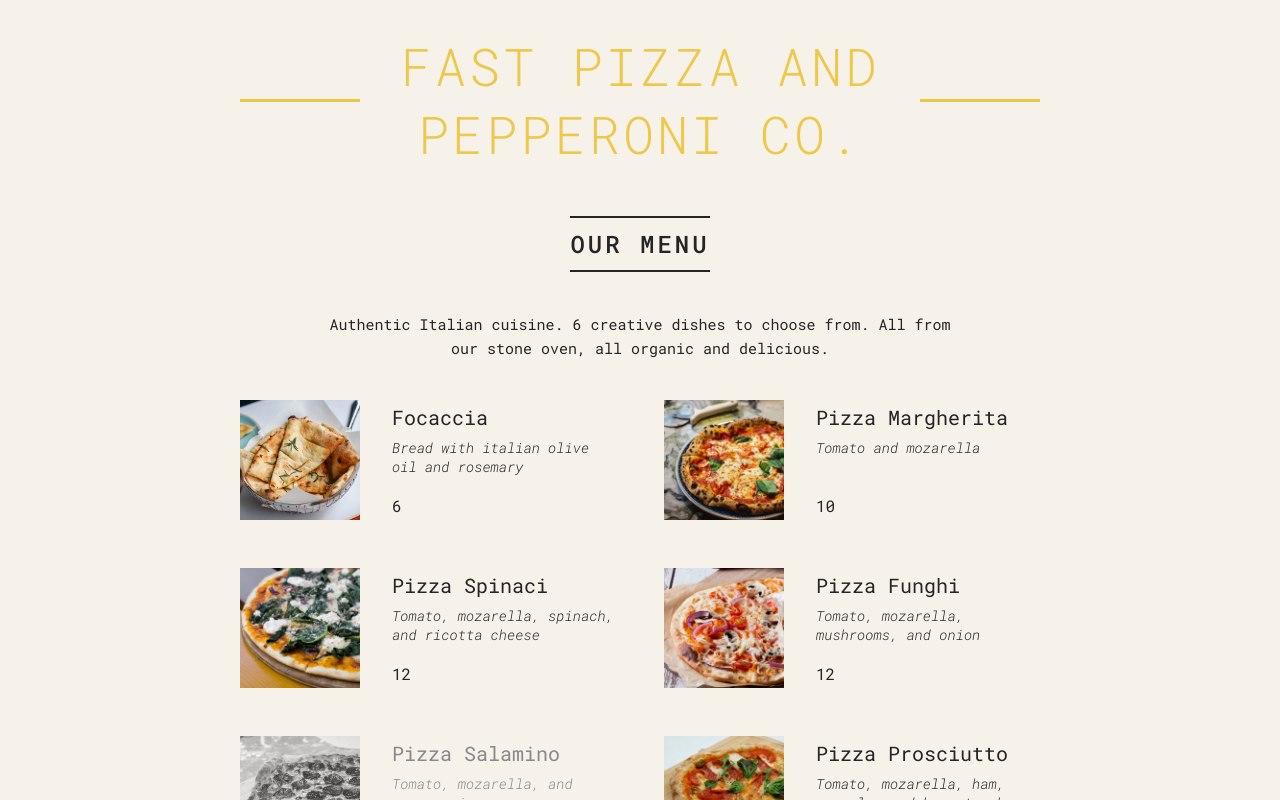
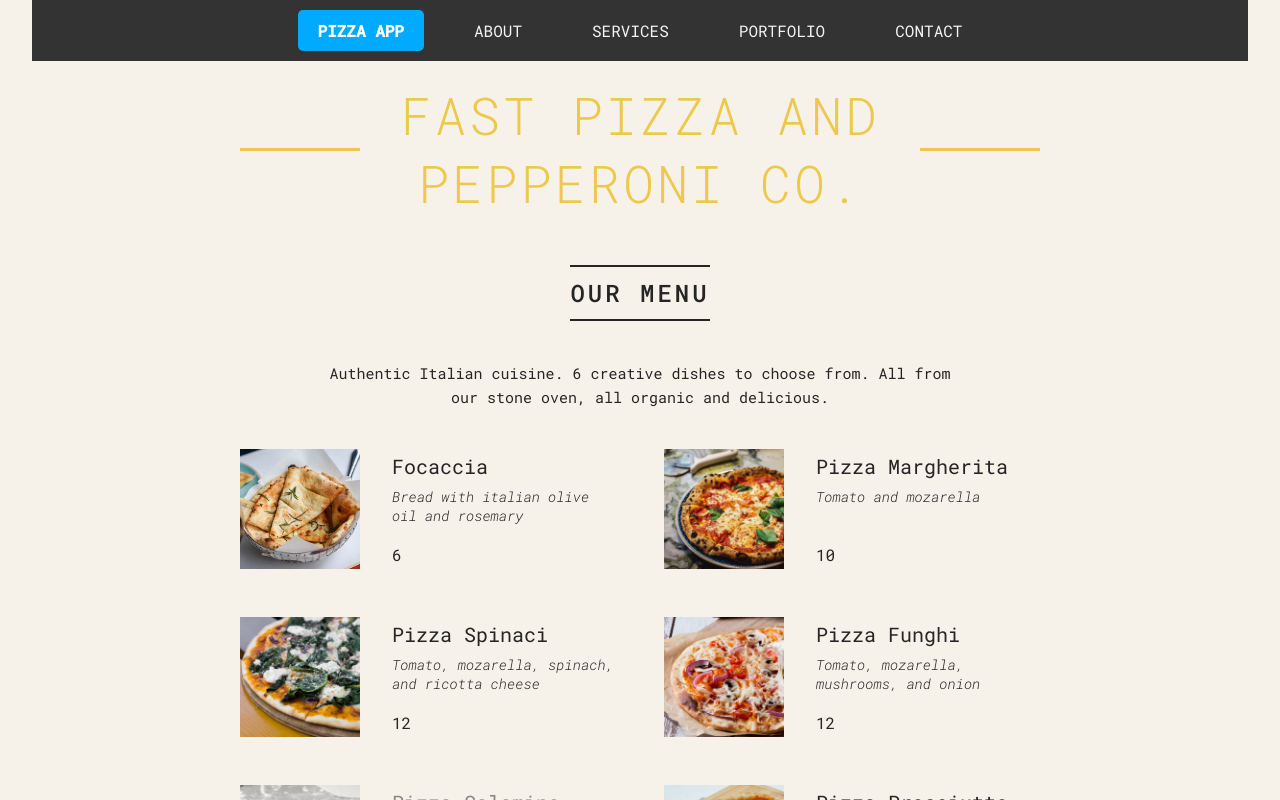
Before and after one commit to developerUmair/react-deep-dive, a React (Vite) app: page / in a window 1280 px wide. Shown: the top 800 px of the page. Built offline with nearby package versions, Linux system fonts and the light colour scheme.

Commit message:
add navigation menu so all projects will be in one app

```diff
--- a/src/App.jsx
+++ b/src/App.jsx
@@ -1,165 +1,16 @@
-import React, { useEffect, useState } from "react";
-import { Route, Routes } from "react-router-dom";
-import Signup from "./Auth/Signup";
-import Login from "./Auth/Login";
-import ProtectedRoute from "./components/ProtectedRoute";
-import TodoForm from "./components/TodoForm";
-import TodoList from "./components/TodoList";
-import NotificationManager from "./components/NotificationManager";
-import { auth, db } from "../utils/firebase/firebase";
-import { collection, query, where, orderBy, getDocs } from "firebase/firestore";
-import "./index.css";
-import { pizzaData } from "./data/data";
+import React from 'react'
+import PizzaApp from './Apps/PizzaApp'
+import NavMenu from './components/NavMenu'
+import { Route, Routes } from 'react-router-dom'
 
 const App = () => {
-  // const [todos, setTodos] = useState([]);
-  // const [user, setUser] = useState(null);
-  // const [loading, setLoading] = useState(true);
+  return (
+    <Routes>
+      <Route path="" element={<NavMenu />}>
+        <Route index element={<PizzaApp />} />
+      </Route>
+    </Routes>
+  )
+}
 
-  // useEffect(() => {
-  //   const unsubscribe = auth.onAuthStateChanged(user => {
-  //     setUser(user);
-  //     setLoading(false);
-  //   });
-  //   return () => unsubscribe();
-  // }, []);
-
-  // useEffect(() => {
-  //   if (user) {
-  //     const fetchData = async () => {
-  //       try {
-  //         const todosRef = collection(db, 'todos');
-  //         const q = query(todosRef, where('userId', '==', user.uid), orderBy('timestamp', 'desc'));
-  //         const querySnapshot = await getDocs(q);
-  //         if (!querySnapshot.empty) {
-  //           const todosList = querySnapshot.docs.map(doc => ({
-  //             ...doc.data(),
-  //             id: doc.id
-  //           }));
-  //           setTodos(todosList);
-  //         } else {
-  //           setTodos([]);
-  //         }
-  //       } catch (error) {
-  //         console.error("Error fetching todos: ", error);
-  //       }
-  //     };
-  //     fetchData();
-  //   } else {
-  //     setTodos([]);
-  //   }
-  // }, [user]);
-
-  // if (loading) {
-  //   return <div>Loading...</div>;
-  // }
-
-  return (
-    <div className="container">
-      <Header />
-      <Menu />
-      <Footer />
-    </div>
-    // <Routes>
-    //   <Route path='/signup' element={<Signup />} />
-    //   <Route path='/login' element={<Login />} />
-    //   <Route element={<ProtectedRoute />}>
-    //     <Route path='/' element={
-    //       <>
-    //         <TodoForm />
-    //         <TodoList todos={todos} />
-    //         <NotificationManager todos={todos} />
-    //       </>
-    //     } />
-    //   </Route>
-    // </Routes>
-  );
-
-  function Header() {
-    return (
-      <header className="header">
-        <h1>Fast Pizza and Pepperoni co.</h1>
-      </header>
-    );
-  }
-  function Menu() {
-    // let pizza = pizzaData;
-    return (
-      <main className="menu">
-        <h2>Our Menu</h2>
-        {pizzaData.length > 0 ? (
-          <>
-          <p>Authentic Italian cuisine. 6 creative dishes to choose from. All from our stone oven, all organic and delicious.</p>
-          <ul className="pizzas">
-            {pizzaData.map((pizza) => (
-              <Pizza pizzaObj={pizza} key={pizza.name} />
-            ))}
-          </ul>
-          </>
-        ): <p>We're still working on our menu. Please come back later :)</p>}
-      </main>
-    );
-  }
-
-  function Pizza({pizzaObj}) {
-    return (
-      <li className={`pizza ${pizzaObj.soldOut && "sold-out"}`}>
-        <img src={pizzaObj.photoUrl} alt={pizzaObj.name} />
-        <div>
-          <h3>{pizzaObj.name}</h3>
-          <p>{pizzaObj.ingredients}</p>
-          <span>
-            {pizzaObj.soldOut ? "SOLD OUT" : pizzaObj.price}
-          </span>
-        </div>
-      </li>
-    );
-  }
-
-  function Footer() {
-    const [currentTime, setCurrentTime] = useState(new Date());
-    const [isOpen, setIsOpen] = useState(false);
-
-    const openHour = 12;
-    const closeHour = 22;
-
-    if (currentTime >= openHour && currentTime < closeHour) {
-      setIsOpen(true);
-    }
-    useEffect(() => {
-      const timer = setInterval(() => {
-        const now = new Date();
-        setCurrentTime(now);
-
-        const currentHour = now.getHours();
-
-        if (currentHour >= openHour && currentHour < closeHour) {
-          setIsOpen(true);
-        } else {
-          setIsOpen(false);
-        }
-      }, 1000);
-
-      return () => clearInterval(timer);
-    }, []);
-    return (
-      <footer className="footer">
-      <Order isOpen={isOpen} currentTime={currentTime} closeHour={closeHour} openHour={openHour} />
-      </footer>
-    );
-  }
-
-  function Order({currentTime, isOpen, closeHour, openHour}){
-    return(
-      <div className="order">
-      {currentTime.toLocaleTimeString()} We are currently{" "}
-      {isOpen
-        ? `open till ${closeHour}:00. Come visit us or order online.`
-        : `closed till ${openHour}:00`}
-      !<button className="btn">order</button>
-    </div>
-    )
-  }
-};
-
-export default App;
+export default App
--- /dev/null
+++ b/src/Apps/PizzaApp.jsx
@@ -0,0 +1,102 @@
+import React, { useEffect, useState } from "react";
+import { Route, Routes } from "react-router-dom";
+import "../index.css";
+import { pizzaData } from "../data/data";
+
+const PizzaApp = () => {
+  return (
+    <div className="container">
+      <Header />
+      <Menu />
+      <Footer />
+    </div>
+  );
+
+  function Header() {
+    return (
+      <header className="header">
+        <h1>Fast Pizza and Pepperoni co.</h1>
+      </header>
+    );
+  }
+  function Menu() {
+    // let pizza = pizzaData;
+    return (
+      <main className="menu">
+        <h2>Our Menu</h2>
+        {pizzaData.length > 0 ? (
+          <>
+          <p>Authentic Italian cuisine. 6 creative dishes to choose from. All from our stone oven, all organic and delicious.</p>
+          <ul className="pizzas">
+            {pizzaData.map((pizza) => (
+              <Pizza pizzaObj={pizza} key={pizza.name} />
+            ))}
+          </ul>
+          </>
+        ): <p>We're still working on our menu. Please come back later :)</p>}
+      </main>
+    );
+  }
+
+  function Pizza({pizzaObj}) {
+    return (
+      <li className={`pizza ${pizzaObj.soldOut && "sold-out"}`}>
+        <img src={pizzaObj.photoUrl} alt={pizzaObj.name} />
+        <div>
+          <h3>{pizzaObj.name}</h3>
+          <p>{pizzaObj.ingredients}</p>
+          <span>
+            {pizzaObj.soldOut ? "SOLD OUT" : pizzaObj.price}
+          </span>
+        </div>
+      </li>
+    );
+  }
+
+  function Footer() {
+    const [currentTime, setCurrentTime] = useState(new Date());
+    const [isOpen, setIsOpen] = useState(false);
+
+    const openHour = 12;
+    const closeHour = 22;
+
+    if (currentTime >= openHour && currentTime < closeHour) {
+      setIsOpen(true);
+    }
+    useEffect(() => {
+      const timer = setInterval(() => {
+        const now = new Date();
+        setCurrentTime(now);
+
+        const currentHour = now.getHours();
+
+        if (currentHour >= openHour && currentHour < closeHour) {
+          setIsOpen(true);
+        } else {
+          setIsOpen(false);
+        }
+      }, 1000);
+
+      return () => clearInterval(timer);
+    }, []);
+    return (
+      <footer className="footer">
+      <Order isOpen={isOpen} currentTime={currentTime} closeHour={closeHour} openHour={openHour} />
+      </footer>
+    );
+  }
+
+  function Order({currentTime, isOpen, closeHour, openHour}){
+    return(
+      <div className="order">
+      {currentTime.toLocaleTimeString()} We are currently{" "}
+      {isOpen
+        ? `open till ${closeHour}:00. Come visit us or order online.`
+        : `closed till ${openHour}:00`}
+      !<button className="btn">order</button>
+    </div>
+    )
+  }
+};
+
+export default PizzaApp;
--- /dev/null
+++ b/src/Navbar.css
@@ -0,0 +1,42 @@
+/* Navbar container */
+.navbar {
+    display: flex;
+    justify-content: center;
+    background-color: #333;
+    padding: 10px 0;
+    margin-bottom: 20px;
+  }
+
+  /* Navigation list */
+  .nav-list {
+    display: flex;
+    list-style: none;
+    margin: 0;
+    padding: 0;
+  }
+
+  /* Navigation items */
+  .nav-item {
+    margin: 0 15px;
+    padding: 10px 20px;
+    cursor: pointer;
+    color: #f4f4f4;
+    font-size: 16px;
+    text-transform: uppercase;
+    transition: background-color 0.3s, color 0.3s;
+  }
+
+  /* Hover effect */
+  .nav-item:hover {
+    background-color: #555;
+    color: #fff;
+    border-radius: 5px;
+  }
+
+  /* Active item */
+  .nav-item.active {
+    background-color: #00aaff;
+    color: white;
+    border-radius: 5px;
+    font-weight: bold;
+  }
--- /dev/null
+++ b/src/components/NavMenu.jsx
@@ -0,0 +1,53 @@
+import React, { useState } from 'react';
+import '../Navbar.css';
+import { Outlet } from 'react-router-dom';
+
+const NavMenu = () => {
+    const [active, setActive] = useState('pizzaApp');
+
+    const handleClick = (menuItem) => {
+        setActive(menuItem);
+    };
+
+    return (
+        <>
+            <nav className="navbar">
+                <ul className="nav-list">
+                    <li
+                        className={`nav-item ${active === 'pizzaApp' ? 'active' : ''}`}
+                        onClick={() => handleClick('pizzaApp')}
+                    >
+                        Pizza App
+                    </li>
+                    <li
+                        className={`nav-item ${active === 'about' ? 'active' : ''}`}
+                        onClick={() => handleClick('about')}
+                    >
+                        About
+                    </li>
+                    <li
+                        className={`nav-item ${active === 'services' ? 'active' : ''}`}
+                        onClick={() => handleClick('services')}
+                    >
+                        Services
+                    </li>
+                    <li
+                        className={`nav-item ${active === 'portfolio' ? 'active' : ''}`}
+                        onClick={() => handleClick('portfolio')}
+                    >
+                        Portfolio
+                    </li>
+                    <li
+                        className={`nav-item ${active === 'contact' ? 'active' : ''}`}
+                        onClick={() => handleClick('contact')}
+                    >
+                        Contact
+                    </li>
+                </ul>
+            </nav>
+            <Outlet />
+        </>
+    );
+};
+
+export default NavMenu;
--- a/src/index.css
+++ b/src/index.css
@@ -17,7 +17,8 @@ body {
   background-color: #f7f2e9;
   border-bottom: 1.6rem solid #edc84b;
   min-height: 100vh;
-  padding: 3.2rem;
+  padding-left: 3.2rem;
+  padding-right: 3.2rem;
   padding-bottom: 6rem;
 }
 
```
